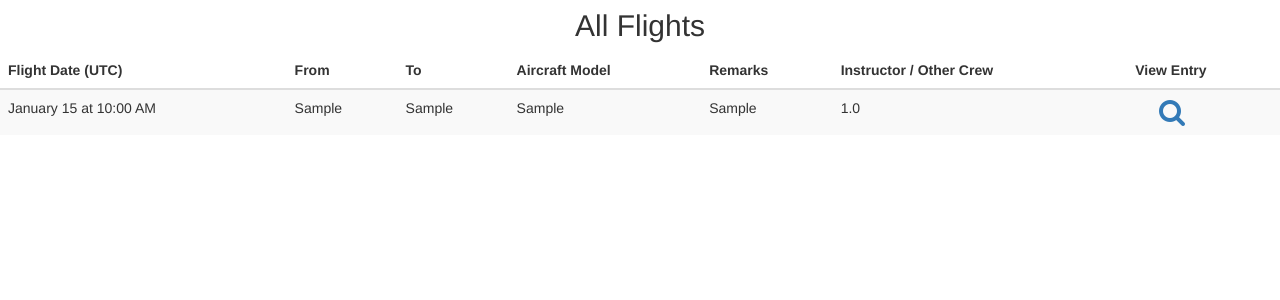
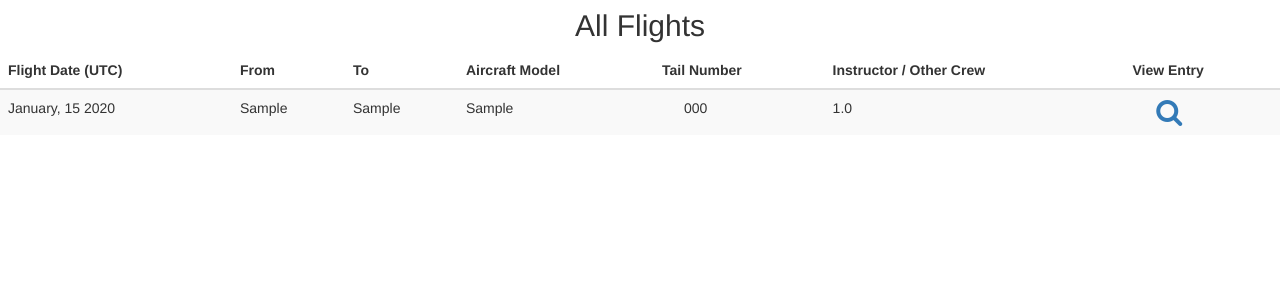
Before and after one commit to david4shure/Flight-Logger, a Rails app: page / in a window 1280 px wide. Shown: the part 51-351 px from the top of the page. Run offline with Rails 7, Linux system fonts and the light colour scheme; tables that the repository leaves empty hold one stand-in row (values such as "Sample post"); parts of the project's set-up code (start-up, migrations or seed data) failed here and were passed over; some libraries are stand-ins or nearby versions.

Commit message:
Fine tuning some styles

```diff
--- a/app/views/layouts/application.html.erb
+++ b/app/views/layouts/application.html.erb
@@ -17,7 +17,9 @@
       <div class="container">
         <div class="navbar-header">
 
-          <a class="navbar-brand" href="/"><i class="fa fa-plane">&nbsp;</i>Flight Logger</a>
+          <a class="navbar-brand" href="/">
+	    <i class="fa fa-plane">&nbsp;</i>Flight Logger
+	  </a>
         </div>
 	<ul class="nav navbar-nav">
           <li><a href="/log_entries">All Entries</a></li>
--- a/app/views/log_entries/index.html.erb
+++ b/app/views/log_entries/index.html.erb
@@ -8,7 +8,7 @@
       <th>From</th>
       <th>To</th>
       <th>Aircraft Model</th>
-      <th>Remarks</th>
+      <th>Tail Number</th>
       <th>Instructor / Other Crew</th>
       <th>View Entry</th>
     </tr>
@@ -17,11 +17,11 @@
   <tbody>
     <% @logentries.each do |log_entry| %>
     <tr>
-      <td><%= log_entry.flight_date.to_time.strftime('%B %e at %l:%M %p') %></td>
+      <td><%= log_entry.flight_date.to_time.strftime('%B, %e %Y') %></td>
       <td><%= log_entry.from %></td>
       <td><%= log_entry.to %></td>
       <td><%= log_entry.aircraft_model %></td>
-      <td><%= log_entry.remarks %></td>
+      <td style="padding-left:30px;"><%= log_entry.tail_number %></td>
       <td><%= log_entry.instructor %></td>
       <td><a href="/log_entries/<%= log_entry.id %>"><i class="fa fa-search fa-2x" style="margin-left:.85em;"></i></a></td>
     </tr>
--- a/app/views/log_entries/new.html.erb
+++ b/app/views/log_entries/new.html.erb
@@ -70,7 +70,7 @@
     <%= f.text_field :remarks, :placeholder => "Remarks", :size => 10, :style => style_string %>
     <%= f.text_field :instructor_crew, :placeholder => "Instructor / Other Crew", :size => 10, :style => style_string %>
 
-    <div style="display:inline;"><%= f.submit "Save Log Entry", :class => "btn btn-primary", :style => "margin-left: 1.4em;margin-top:1em;" %></div>
+    <div style="display:inline;"><%= f.submit "Save Log Entry", :class => "btn btn-primary", :style => "margin-left: 2.7em;margin-top:1em;" %></div>
   <% end %>
 </div>
 
```
